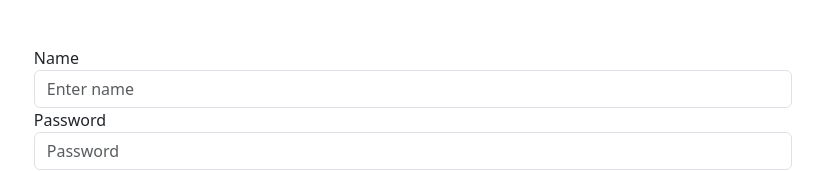
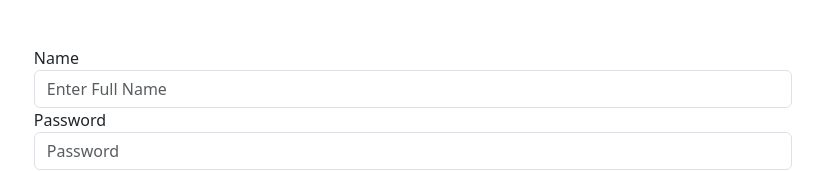
Before and after one commit to IGuy37/edp-capstone, a React (Vite) app in the folder react_client/: page /register in a window 1280 px wide. Shown: the part 179-350 px from the top of the page, without its empty margins (227-1050 px from the left). Built offline with nearby package versions, Linux system fonts and the light colour scheme.

Commit message:
Cleaned up codebase and added a space between text and link in register and login pages

```diff
--- a/react_client/src/components/Employee.jsx
+++ b/react_client/src/components/Employee.jsx
@@ -1,8 +1,7 @@
 import Prediction from "./Prediction";
 import Subordinate from "./Subordinate";
-import Button from 'react-bootstrap/Button';
 import Card from 'react-bootstrap/Card';
-import profile from '../assets/profile-icon-png-898.png'
+import profile from '../assets/profile-icon.png'
 
 export default function Employee(props){
     const employee = props.data;
--- a/react_client/src/components/Login.jsx
+++ b/react_client/src/components/Login.jsx
@@ -43,7 +43,7 @@ export default function LoginForm() {
                         type="text"
                         className="form-control"
                         id="username"
-                        placeholder="Enter username"
+                        placeholder="Enter Full Name"
                         value={username}
                         onChange={(e) => setUsername(e.target.value)}
                     />
@@ -62,7 +62,7 @@ export default function LoginForm() {
                 <button type="submit" className="btn btn-primary">Login</button>
             </form>
             <span>
-                Don't have an account?
+                Don't have an account?&nbsp;
                 <Link to="/register">Register!</Link>
             </span>
         </div>
--- a/react_client/src/components/Navbar.jsx
+++ b/react_client/src/components/Navbar.jsx
@@ -1,10 +1,6 @@
-
-import Button from 'react-bootstrap/Button';
 import Container from 'react-bootstrap/Container';
-import Form from 'react-bootstrap/Form';
 import Nav from 'react-bootstrap/Nav';
 import Navbar from 'react-bootstrap/Navbar';
-import NavDropdown from 'react-bootstrap/NavDropdown';
 import Search from './Search';
 
 
--- a/react_client/src/components/Register.jsx
+++ b/react_client/src/components/Register.jsx
@@ -1,7 +1,7 @@
 import React, { useState } from 'react';
 import { useNavigate, Link } from 'react-router-dom';
 
-export default function Register(props){
+export default function Register(){
 
     const [username, setUsername] = useState('');
     const [password, setPassword] = useState('');
@@ -56,7 +56,7 @@ export default function Register(props){
                         type="text"
                         className="form-control"
                         id="username"
-                        placeholder="Enter name"
+                        placeholder="Enter Full Name"
                         value={username}
                         onChange={(e) => setUsername(e.target.value)}
                     />
@@ -130,7 +130,7 @@ export default function Register(props){
                 <button type="submit" className="btn btn-primary">Register</button>
             </form>
             <span>
-                Already have an account?
+                Already have an account?&nbsp;
                 <Link to="/login">Log in!</Link>
             </span>
         </div>
```
Also changed, not shown: react_client/src/assets/profile-icon.png (renamed from react_client/src/assets/profile-icon-png-898.png).
